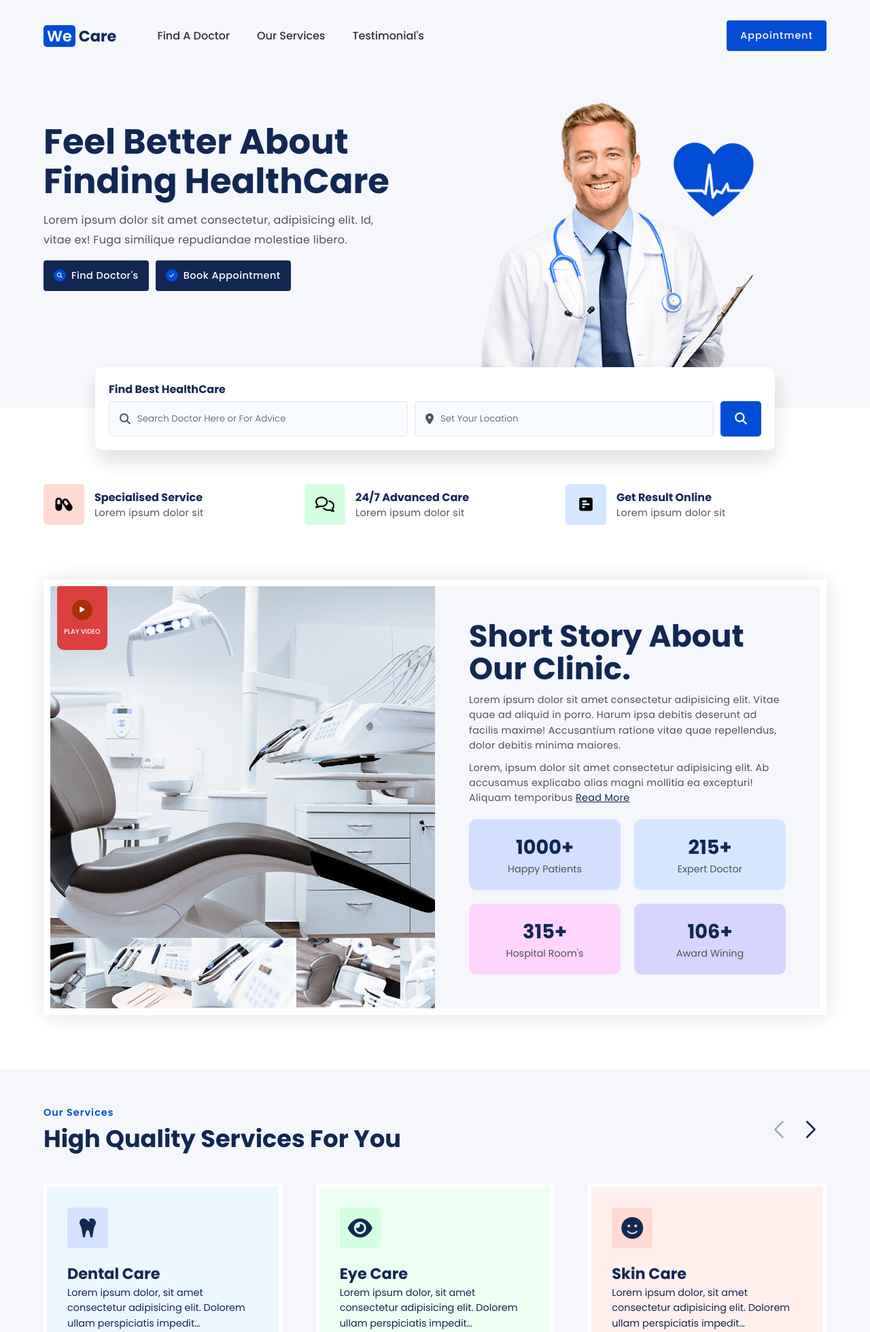
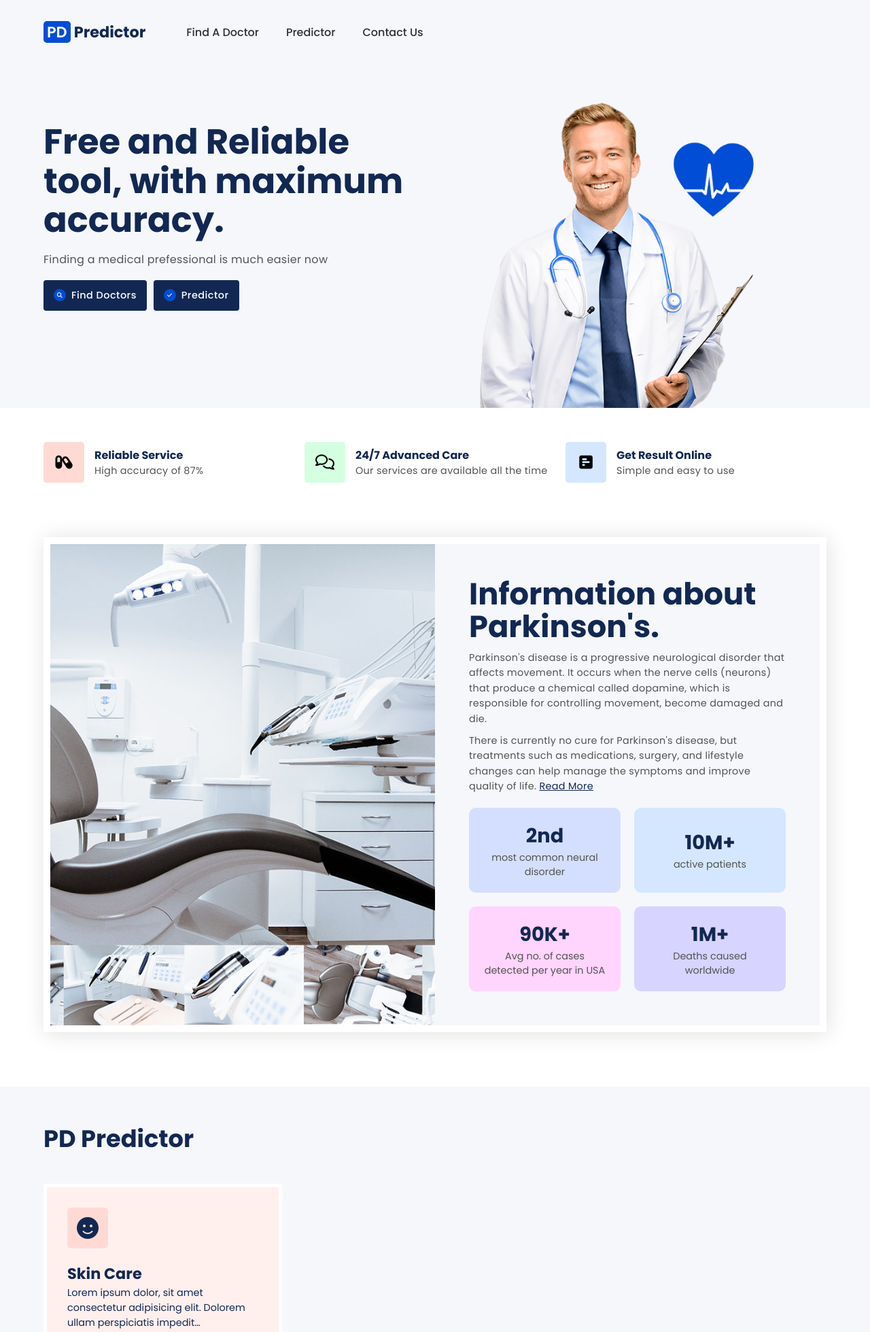
Before and after one commit to Akarsh-N-L/PD-detector, a Django app: page / in a window 1280 px wide. Shown: the top 1959 px of the page at 68% size. Run offline with Django 4.2, Linux system fonts and the light colour scheme.

Commit message:
commit-3

```diff
--- a/static/css/home.css
+++ b/static/css/home.css
@@ -418,7 +418,7 @@ ul{
     flex-direction: column;
     justify-content: center;
     align-items: flex-start;
-    max-width: 100%;/*350px*/
+    max-width: 500px;/*350px*/
     border: 5px solid #ffffff;
     padding: 30px;
 }
--- a/templates/home.html
+++ b/templates/home.html
@@ -29,15 +29,13 @@
                 <span class="nav-icon"></span>
             </label>
             <!--**logo*********-->
-            <a href="index.html" class="logo"><span>We</span>Care</a>
+            <a href="index.html" class="logo"><span>PD</span>Predictor</a>
             <!--**menu*********-->
             <ul class="menu">
                 <li><a href="#our-team">Find A Doctor</a></li>
-                <li><a href="#our-services">Our Services</a></li>
-                <li><a href="#testimonials">Testimonial's</a></li>
+                <li><a href="#our-services">Predictor</a></li>
+                <li><a href="#testimonials">Contact Us</a></li>
             </ul>
-            <!--**contact*******-->
-            <a href="#" class="nav-appointment-btn">Appointment</a>
         </nav><!--nav-end-->
 
 
@@ -45,12 +43,12 @@
         <div class="hero-content">
             <!--**text****************-->
             <div class="hero-text">
-                <h1>Feel Better About Finding HealthCare</h1>
-                <p>Lorem ipsum dolor sit amet consectetur, adipisicing elit. Id, vitae ex! Fuga similique repudiandae molestiae libero.</p>
+                <h1>Free and Reliable tool, with maximum accuracy.</h1>
+                <p>Finding a medical prefessional is much easier now</p>
                 <!--btns-->
                 <div class="hero-text-btns">
-                    <a href="#"><i class="fa-solid fa-magnifying-glass"></i> Find Doctor's</a>
-                    <a href="#"><i class="fa-solid fa-check"></i> Book Appointment</a>
+                    <a href="#our-team"><i class="fa-solid fa-magnifying-glass"></i> Find Doctors</a>
+                    <a href="#"><i class="fa-solid fa-check"></i> Predictor</a>
                 </div>
             </div>
             <!--**img*****************-->
@@ -58,31 +56,30 @@
                 <img src="{% static 'images/main-bg.png' %}" alt="">
             </div>
         </div>
-
-
     </section><!--hero-end-->
 
 
+
     <!--==appointment-search===============================-->
-    <div class="appointment-search-container">
+    <!-- <div class="appointment-search-container">
         <h3>Find Best HealthCare</h3>
-        <form class="appointment-search">
+        <form class="appointment-search"> -->
         <!--**doctor-search-box*******-->
-        <div class="appo-search-box">
+        <!-- <div class="appo-search-box">
             <i class="fa-solid fa-magnifying-glass"></i>
             <input type="text" placeholder="Search Doctor Here or For Advice">
-        </div>
+        </div> -->
         <!--**set-your-location*******-->
-        <div class="appo-search-box">
+        <!-- <div class="appo-search-box">
             <i class="fa-solid fa-location-dot"></i>
             <input type="text" placeholder="Set Your Location">
-        </div>
+        </div> -->
         <!--**btn*********************-->
-        <button>
+        <!-- <button>
             <i class="fa-solid fa-magnifying-glass"></i>
         </button>
         </form>
-    </div>
+    </div> -->
 
 
     <!--==service-info===========================-->
@@ -96,8 +93,8 @@
             </div>
             <!--text-->
             <div class="w-info-text">
-                <strong>Specialised Service</strong>
-                <p>Lorem ipsum dolor sit </p>
+                <strong>Reliable Service</strong>
+                <p>High accuracy of 87% </p>
             </div>
         </div>
         <!--**box2***********-->
@@ -109,7 +106,7 @@
             <!--text-->
             <div class="w-info-text">
                 <strong>24/7 Advanced Care</strong>
-                <p>Lorem ipsum dolor sit </p>
+                <p>Our services are available all the time</p>
             </div>
         </div>
         <!--**box3***********-->
@@ -121,7 +118,7 @@
             <!--text-->
             <div class="w-info-text">
                 <strong>Get Result Online</strong>
-                <p>Lorem ipsum dolor sit </p>
+                <p>Simple and easy to use</p>
             </div>
         </div>
 
@@ -135,37 +132,33 @@
         <!--**img**-->
         <div class="our-story-img">
             <img src="{% static 'images/story_img.jpg' %}" />
-            <a href="#" class="story-play-btn">
-                <i class="fa-solid fa-play"></i>
-                Play Video
-            </a>
         </div>
         <!--**text**-->
         <div class="our-stroy-text">
-            <h2>Short Story About Our Clinic.</h2>
-            <p>Lorem ipsum dolor sit amet consectetur adipisicing elit. Vitae quae ad aliquid in porro. Harum ipsa debitis deserunt ad facilis maxime! Accusantium ratione vitae quae repellendus, dolor debitis minima maiores.</p>
-            <p>Lorem, ipsum dolor sit amet consectetur adipisicing elit. Ab accusamus explicabo alias magni mollitia ea excepturi! Aliquam temporibus <a>Read More</a></p>
+            <h2>Information about Parkinson's.</h2>
+            <p>Parkinson's disease is a progressive neurological disorder that affects movement. It occurs when the nerve cells (neurons) that produce a chemical called dopamine, which is responsible for controlling movement, become damaged and die.</p>
+            <p>There is currently no cure for Parkinson's disease, but treatments such as medications, surgery, and lifestyle changes can help manage the symptoms and improve quality of life. <a href="https://www.nia.nih.gov/health/parkinsons-disease#:~:text=Parkinson's%20disease%20is%20a%20brain,have%20difficulty%20walking%20and%20talking.">Read More</a></p>
             <!--numbers-of-happy-patients-->
             <div class="story-numbers-container">
                 <!--box-->
                 <div class="story-numbers-box s-n-box1">
-                    <strong>1000+</strong>
-                    <span>Happy Patients</span>
+                    <strong>2nd</strong>
+                    <span>most common neural disorder</span>
                 </div>
                 <!--box-->
                 <div class="story-numbers-box s-n-box2">
-                    <strong>215+</strong>
-                    <span>Expert Doctor</span>
+                    <strong>10M+</strong>
+                    <span>active patients</span>
                 </div>
                 <!--box-->
                 <div class="story-numbers-box s-n-box3">
-                    <strong>315+</strong>
-                    <span>Hospital Room's</span>
+                    <strong>90K+</strong>
+                    <span>Avg no. of cases detected per year in USA</span>
                 </div>
                 <!--box-->
                 <div class="story-numbers-box s-n-box4">
-                    <strong>106+</strong>
-                    <span>Award Wining</span>
+                    <strong>1M+</strong>
+                    <span>Deaths caused worldwide</span>
                 </div>
             </div>
         </div>
@@ -181,14 +174,14 @@
         <div class="services-heading">
             <!--text-->
             <div class="services-heading-text">
-                <strong>Our Services</strong>
-                <h2>High Quality Services For You</h2>
+                <!-- <strong>Our Services</strong> -->
+                <h2>PD Predictor</h2>
             </div>
             <!--btns-->
-            <div class="service-slide-btns">
+            <!-- <div class="service-slide-btns">
                 <div class="swiper-button-prev"></div>
                 <div class="swiper-button-next"></div>
-            </div>
+            </div> -->
         </div>
 
         <!--**container*******************-->
@@ -197,34 +190,6 @@
              <!-- Swiper -->
             <div class="swiper mySwiperservices">
                 <div class="swiper-wrapper">
-                    <!--**1*******-->
-                    <div class="swiper-slide">
-                    <!--**box1**-->
-                    <div class="service-box s-box1">
-                        <!--icon-->
-                        <i class="fa-solid fa-tooth"></i>
-                        <!--title-->
-                        <strong>Dental Care</strong>
-                        <!--details-->
-                        <p>Lorem ipsum dolor, sit amet consectetur adipisicing elit. Dolorem ullam perspiciatis impedit consequuntur</p>
-                        <!--read more-->
-                        <a href="#">Read More</a>
-                    </div>
-                    </div><!--slide-end-->
-                    <!--**1*******-->
-                    <div class="swiper-slide">
-                    <!--**box1**-->
-                    <div class="service-box s-box2">
-                        <!--icon-->
-                        <i class="fa-solid fa-eye"></i>
-                        <!--title-->
-                        <strong>Eye Care</strong>
-                        <!--details-->
-                        <p>Lorem ipsum dolor, sit amet consectetur adipisicing elit. Dolorem ullam perspiciatis impedit consequuntur</p>
-                        <!--read more-->
-                        <a href="#">Read More</a>
-                    </div>
-                    </div><!--slide-end-->
                     <!--**1*******-->
                     <div class="swiper-slide">
                     <!--**box1**-->
@@ -239,20 +204,7 @@
                             <a href="#">Read More</a>
                         </div>
                     </div><!--slide-end-->
-                    <!--**1*******-->
-                    <div class="swiper-slide">
-                    <!--**box1**-->
-                    <div class="service-box s-box4">
-                        <!--icon-->
-                        <i class="fa-solid fa-user-doctor"></i>
-                        <!--title-->
-                        <strong>Surgical</strong>
-                        <!--details-->
-                        <p>Lorem ipsum dolor, sit amet consectetur adipisicing elit. Dolorem ullam perspiciatis impedit consequuntur</p>
-                        <!--read more-->
-                        <a href="#">Read More</a>
-                    </div>
-                    </div><!--slide-end-->
+                    <!--slide-end-->
                 </div><!--wrapper-end-->
             </div><!--swiper-end-->
 
```
Lines whose indentation alone changed are shown as unchanged.
